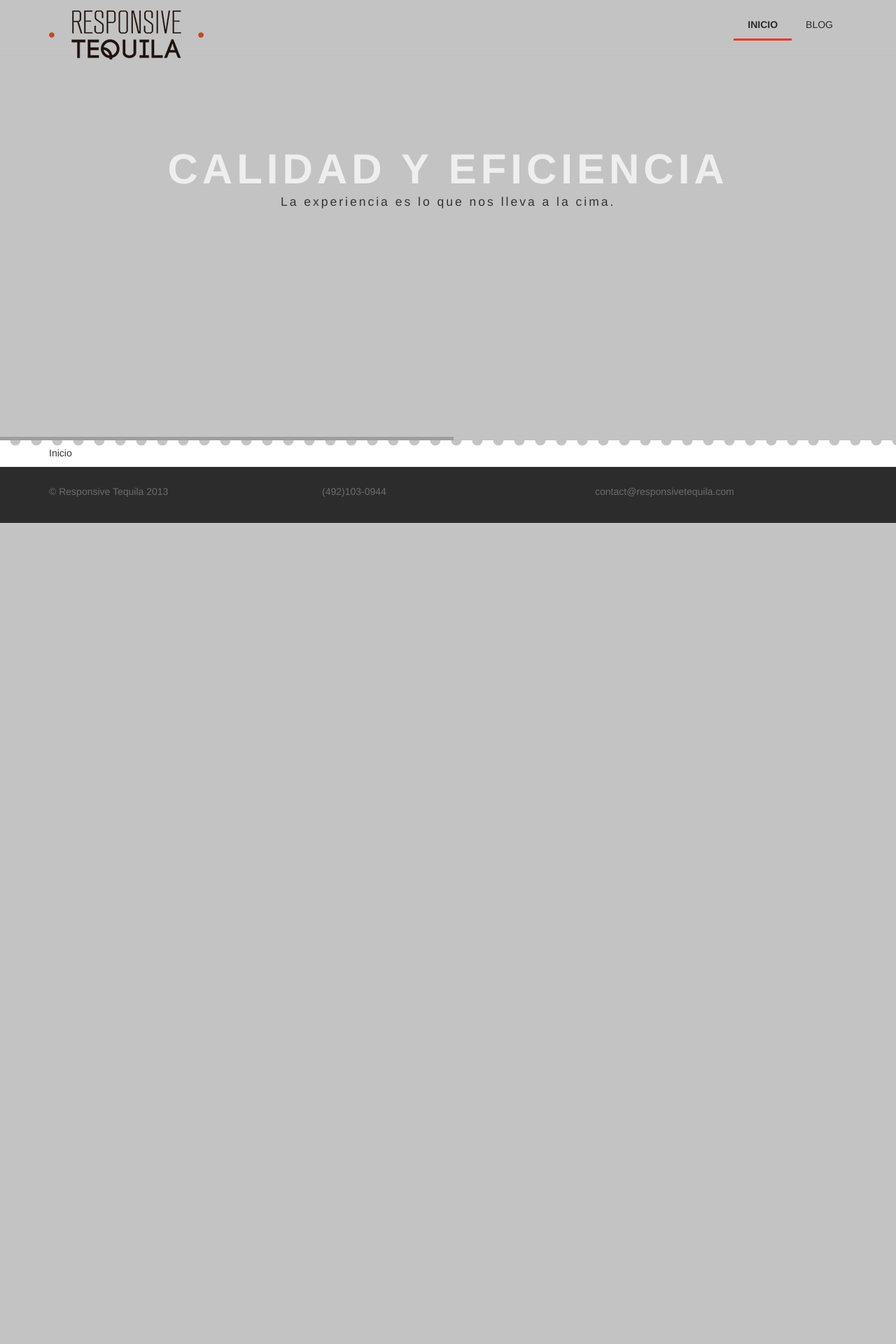
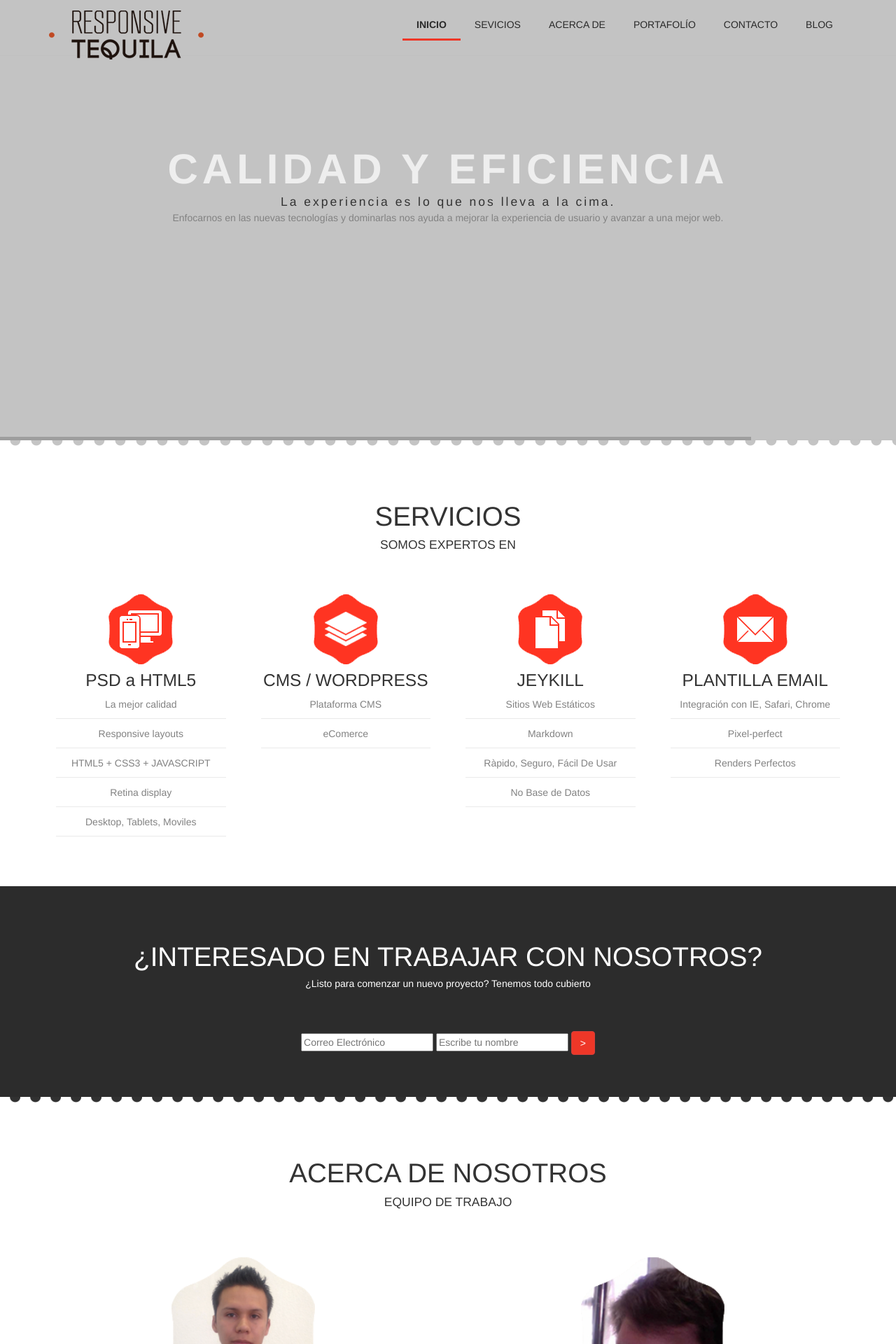
Before and after one commit to DavidVazGuijarro/responsivetequila.github.io, a Jekyll site: the page built from _pages/inicio.html, in a window 1280 px wide. Shown: the top 1920 px of the page at 70% size. Built offline with Jekyll 4.4.1, drawn with Linux system fonts in a browser that asks for light colours; nearby versions of some CDN libraries; Markdown is read by kramdown in place of the engine named in the settings; comment, search, counter and statistics services are not loaded; before the commit the page ends 900 px from its top, so only the background shows below that; some of the changed text lies outside the part shown; grey boxes are pictures that could not be loaded.

Commit message:
pagina de inicio

```diff
--- a/_includes/footer.html
+++ b/_includes/footer.html
@@ -1,16 +1,14 @@
-    </div>
-  </div>
-</div>
 <footer>
   <div class="container colorGray">
     <div class="row">
-      <div class="col-xs-4 col-sm-4 col-md-4 col-ls-4">
+      <div class="space"></div>
+      <div class="col-xs-12 col-sm-4 col-md-4 col-ls-4">
         <p>&copy; Responsive Tequila 2013</p>
       </div>
-      <div class="col-xs-4 col-sm-4 col-md-4 col-ls-4">
+      <div class="col-xs-12 col-sm-4 col-md-4 col-ls-4">
         <p>(492)103-0944</p>
       </div>
-      <div class="col-xs-4 col-sm-4 col-md-4 col-ls-4">
+      <div class="col-xs-12 col-sm-4 col-md-4 col-ls-4">
         <p>contact@responsivetequila.com</p>
       </div>
     </div>
--- a/_includes/header.html
+++ b/_includes/header.html
@@ -38,7 +38,11 @@
     </div>
     <div class="navbar-collapse collapse">
       <ul class="nav navbar-nav">
-        <li {% if location == 'inicio' %} class="active" {% endif %}><a href="/inicio/">INICIO</a></li>
+        <li {% if location == 'inicio' %} class="active" {% endif %}><a href="/inicio/#inicio">INICIO</a></li>
+        <li><a href="/inicio/#servicios">SEVICIOS</a></li>
+        <li><a href="/inicio/#acerca">ACERCA DE</a></li>
+        <li><a href="/inicio/#portafolio">PORTAFOLÍO</a></li>
+        <li><a href="/inicio/#contacto">CONTACTO</a></li>
         <li {% if location == 'blog' %} class="active" {% endif %}><a href="/blog/">BLOG</a></li>
       </ul>
     </div>
@@ -76,6 +80,3 @@
   </div>
 </div>
 <div class="dotted1"></div>
-<div class="row background-white">
-  <div class="container">
-    <div class="row">
--- a/_layouts/default_full.html
+++ b/_layouts/default_full.html
@@ -1,5 +1,5 @@
 {% include header.html %}
-<div class="col-xs-12 col-sm-12 col-md-12 col-ls-12">
+<div class="without-padding col-xs-12 col-sm-12 col-md-12 col-ls-12">
 	{{ content }}
 </div>
 {% include footer.html %}
--- /dev/null
+++ b/_pages/inicio.html
@@ -0,0 +1,221 @@
+---
+permalink: /inicio/
+layout:    default_full
+title:     Responsive Tequila
+---
+<section id="servicios" class="background-white text-center">
+  <div class="container">
+    <h2>SERVICIOS</h2>
+    <h5>SOMOS EXPERTOS EN</h5>
+    <div class="space"></div>
+    <div class="row">
+      <div class="col-xs-12 col-sm-3 col-md-3 col-ls-3">
+        <img src="/assets/css/images/psdtohtml.png" width="100">
+        <h4>PSD a HTML5</h4>
+        <div class="colorLightGray">
+          <p>La mejor calidad</p><hr>
+          <p>Responsive layouts</p><hr>
+          <p>HTML5 + CSS3 + JAVASCRIPT</p><hr>
+          <p>Retina display</p><hr>
+          <p>Desktop, Tablets, Moviles</p><hr>
+        </div>
+      </div>
+      <div class="col-xs-12 col-sm-3 col-md-3 col-ls-3">
+        <img src="/assets/css/images/cms.png" width="100">
+        <h4>CMS / WORDPRESS</h4>
+        <div class="colorLightGray">
+          <p>Plataforma CMS</p><hr>
+          <p>eComerce</p><hr>
+        </div>
+      </div>
+      <div class="col-xs-12 col-sm-3 col-md-3 col-ls-3">
+        <img src="/assets/css/images/jekyll.png" width="100">
+        <h4>JEYKILL</h4>
+        <div class="colorLightGray">
+          <p>Sitios Web Estáticos</p><hr>
+          <p>Markdown</p><hr>
+          <p>Ràpido, Seguro, Fácil De Usar</p><hr>
+          <p>No Base de Datos</p><hr>
+        </div>
+      </div>
+      <div class="col-xs-12 col-sm-3 col-md-3 col-ls-3">
+        <img src="/assets/css/images/email.png" width="100">
+        <h4>PLANTILLA EMAIL</h4>
+        <div class="colorLightGray">
+          <p>Integración con IE, Safari, Chrome</p><hr>
+          <p>Pixel-perfect</p><hr>
+          <p>Renders Perfectos</p><hr>
+        </div>
+      </div>
+    </div>
+  </div>
+</section>
+<section id="workwithus" class="background-blackGray text-center">
+  <div class="container">
+    <div class="row">
+      <div class="col-xs-12 col-sm-12 col-md-12 col-ls-12">
+        <h2>¿INTERESADO EN TRABAJAR CON NOSOTROS?</h2>
+        <h6>¿Listo para comenzar un nuevo proyecto? Tenemos todo cubierto</h6>
+        <div class="space"></div>
+        <form class="form-inline">
+          <input type="text" placeholder="Correo Electrónico">
+          <input type="text" placeholder="Escribe tu nombre">
+          <button class="btn btn-large btn-danger" type="submit">></button>
+        </form>
+      </div>
+    </div>
+  </div>
+</section>
+<div class="dotted2"></div>
+<section id="acerca" class="background-white text-center">
+  <div class="container">
+    <h2>ACERCA DE NOSOTROS</h2>
+    <h5>EQUIPO DE TRABAJO</h5>
+    <div class="space"></div>
+    <div class="row">
+      <div class="col-xs-12 col-sm-6 col-md-6 col-ls-6">
+        <img src="/assets/css/images/leonel.png" width="240">
+        <h4>LEONEL PEREA</h4>
+        <div class="colorLightGray">
+          <h6>Front-End / Diseñador</h6>
+          <div>
+            <a href="#"><img src="/assets/css/images/profile_facebook.png" width="25"></a>
+            <a href="#"><img src="/assets/css/images/profile_linkedin.png" width="25"></a>
+            <a href="#"><img src="/assets/css/images/profile_twitter.png" width="25"></a>
+          </div>
+        </div>
+      </div>
+      <div class="col-xs-12 col-sm-6 col-md-6 col-ls-6">
+        <img src="/assets/css/images/antonio.png" width="240">
+        <h4>ANTONIO CABRERA</h4>
+        <div class="colorLightGray">
+          <h6>Front-End</h6>
+          <div>
+            <a href="#"><img src="/assets/css/images/profile_facebook.png" width="25"></a>
+            <a href="#"><img src="/assets/css/images/profile_linkedin.png" width="25"></a>
+            <a href="#"><img src="/assets/css/images/profile_twitter.png" width="25"></a>
+          </div>
+        </div>
+      </div>
+    </div>
+    <div class="space"></div>
+    <div class="row text-left">
+      <div class="col-xs-12 col-sm-6 col-md-6 col-ls-6">
+        <h5>NUESTRAS HABILIDADES</h5>
+        <h6>HTML5</h6>
+        <div class="progress">
+	        <div class="progress-bar progress-bar-danger" role="progressbar" aria-valuenow="95" aria-valuemin="0" aria-valuemax="100" style="width: 95%">
+	          <span class="sr-only">95%</span>
+	        </div>
+        </div>
+        <h6>CSS3</h6>
+        <div class="progress">
+	        <div class="progress-bar progress-bar-danger" role="progressbar" aria-valuenow="96" aria-valuemin="0" aria-valuemax="100" style="width: 96%">
+	          <span class="sr-only">96%</span>
+	        </div>
+	    </div>
+        <h6>JAVASCRIPT</h6>
+        <div class="progress">
+	        <div class="progress-bar progress-bar-danger" role="progressbar" aria-valuenow="85" aria-valuemin="0" aria-valuemax="100" style="width: 85%">
+	          <span class="sr-only">85%</span>
+	        </div>
+	    </div>
+        <h6>WORDPRESS</h6>
+        <div class="progress">
+	        <div class="progress-bar progress-bar-danger" role="progressbar" aria-valuenow="90" aria-valuemin="0" aria-valuemax="100" style="width: 90%">
+	          <span class="sr-only">90%</span>
+	        </div>
+	    </div>
+        <h6>JEYKIL</h6>
+        <div class="progress">
+	        <div class="progress-bar progress-bar-danger" role="progressbar" aria-valuenow="80" aria-valuemin="0" aria-valuemax="100" style="width: 80%">
+	          <span class="sr-only">80%</span>
+	        </div>
+	    </div>
+      </div>
+      <div class="col-xs-12 col-sm-6 col-md-6 col-ls-6">
+        <h5>¿POR QUÉ NOSOTROS?</h5>
+        <p>RESPONSIVE TEQUILA proporciona una conversión rápida y de la alta calidad en el diseño gráfico Web en HTML y sus extensiones, así como servicios de desarrollo personalizado de servicio completo para una variedad de plataformas CMS como WordPress.<br /><br />Hemos afinado nuestro proceso para alcanzar el nivel de expectativas que nuestros clientes merecen. Garantizamos que con el trabajo realizado se obtendrá una sonrisa.</p>
+      </div>
+    </div>
+  </div>
+</section>
+<section id="cotizador" class="background-blackGray text-center">
+  <div class="container">
+    <div class="row">
+      <div class="col-xs-12 col-sm-12 col-md-12 col-ls-12">
+        <h2>COTIZADOR EN LÍNEA</h2>
+        <h6>Comienza tu orden ahora mismo</h6>
+        <a href="https://docs.google.com/spreadsheet/ccc?key=0Aq-vXiHW8Z9rdDFMVDRtVmpscGU3Ujk1WWtBLVN4b1E&usp=sharing" target="_blank"><button class="btn btn-large btn-danger" type="submit">></button></a>
+      </div>
+    </div>
+  </div>
+</section>
+<div class="dotted2"></div>
+<section id="portafolio" class="background-white text-center">
+  <div class="container">
+    <h2>PORTAFOLÍO</h2>
+    <h5>VER NUESTROS ÚLTIMOS PROYECTOS</h5>
+    <div class="space"></div>
+    <div class="row-fluid">
+      <a href="http://pyrotarget.pyrosmart.mx/" target="_blank"><img src="/assets/css/images/portafolio_pyrotarget.png" width="210"></a>
+      <a href="http://pyrosmart.mx/" target="_blank"><img src="/assets/css/images/portafolio_pyrosmart.png" width="210"></a>
+      <a href="http://amolamineria.outletminero.org/" target="_blank"><img src="/assets/css/images/portafolio_amolamineria.png" width="210"></a>
+      <a href="http://outletminero.org/" target="_blank"><img src="/assets/css/images/portafolio_outletminero.png" width="210"></a>
+      <a href="http://divento.com/" target="_blank"><img src="/assets/css/images/portafolio_divento.png" width="210"></a>
+      <a href="http://www.servicio-automotriz-abdul.com/" target="_blank"><img src="/assets/css/images/portafolio_abdul.png" width="210"></a>
+      <a href="http://elbelduque.mx/" target="_blank"><img src="/assets/css/images/portafolio_elbelduque.png" width="210"></a>
+      <a href="http://pyroworld.mx/prototipo/index.php" target="_blank"><img src="/assets/css/images/portafolio_pyroworld.png" width="210"></a>
+      <a href="http://ljz.mx/" target="_blank"><img src="/assets/css/images/portafolio_ljz.png" width="210"></a>
+      <a href="http://beautyskin.mx/" target="_blank"><img src="/assets/css/images/portafolio_beautyskin.png" width="210"></a>
+      <a href="http://fastprinter.ileonel.com/" target="_blank"><img src="/assets/css/images/portafolio_fastprinter.png" width="210"></a>
+      <a href="http://segundocursointernacional.com/" target="_blank"><img src="/assets/css/images/portafolio_segundocurso.png" width="210"></a>
+      <a href="http://responsivetequila.mx/refrizone/" target="_blank"><img src="/assets/css/images/portafolio_refrizone.png" width="210"></a>
+      <a href="http://funciones.de/Zacatecas" target="_blank"><img src="/assets/css/images/portafolio_funcionesde.png" width="210"></a>
+    </div>
+  </div>
+</section>
+<section id="satisfechos" class="background-blackGray text-center">
+  <div class="container">
+    <div class="row colorGray">
+      <div class="col-xs-12 col-sm-4 col-md-4 col-ls-4">
+        <img src="/assets/css/images/proyectosCompletados.png" width="103">
+        <h4>15+</h4>
+        <h6>PROYECTOS COMPLETADOS</h6>
+      </div>
+      <div class="col-xs-12 col-sm-4 col-md-4 col-ls-4">
+        <img src="/assets/css/images/mensajesEnviados.png" width="103">
+        <h4>3</h4>
+        <h6>MENSAJES ENVIADOS</h6>
+      </div>
+      <div class="col-xs-12 col-sm-4 col-md-4 col-ls-4">
+        <img src="/assets/css/images/clientesSatisfechos.png" width="103">
+        <h4>20+</h4>
+        <h6>CLIENTES SATISFECHOS</h6>
+      </div>
+    </div>
+  </div>
+</section>
+<div class="dotted2"></div>
+<section id="contacto" class="background-white text-center">
+  <div class="container">
+    <h2>CONTACTO</h2>
+    <h5>¿TIENES ALGUNA IDEA? MANDANOS UNA LÍNEA!</h5>
+    <div class="space"></div>
+    <form id="ajax-contact-form" class="form-signin">
+      <span class="col-xs-12 col-sm-5 col-md-5 col-ls-5 text-left">
+        <h5>NOMBRE</h5>
+        <input type="text" class="input-block-level" name="name"  placeholder="">
+        <h5>EMAIL</h5>
+        <input type="text" class="input-block-level" name="email" placeholder="">
+        <h5>ASUNTO</h5>
+        <input type="text" class="input-block-level" name="subject" placeholder="">
+      </span>
+      <span class="col-xs-12 col-sm-6 col-md-6 col-ls-6 text-left">
+        <h5>MENSAJE</h5>
+        <textarea rows="6" class="width-100" name="message"></textarea>
+        <button class="btn btn-large btn-danger width-100" type="submit">Enviar</button>
+      </span>
+    </form>
+  </div>
+</section>
--- a/_pages/inicio.md
+++ /dev/null
@@ -1,8 +0,0 @@
----
-permalink: /inicio/
-layout:    default_full
-title:     Responsive Tequila
-noindex:   true
----
-
-Inicio
--- a/assets/css/custom.css
+++ b/assets/css/custom.css
@@ -83,6 +83,8 @@
 }
 .background-blackGray{
   background-color: #2c2c2c;
+}
+.background-blackGray h2, .background-blackGray h6{
   color: #ffffff;
 }
 .colorLightGray{
@@ -91,7 +93,7 @@
 .colorBlackGray{
   color: #2c2c2c;
 }
-.colorGray{
+.colorGray h4, .colorGray h6{
   color: #6c6c6c;
 }
 .width-100{
@@ -133,6 +135,9 @@
   color: #2a2a2a;
   font-weight: bold;
 }
+.without-padding{
+  padding: 0;
+}
 .row-fluid img{
   margin: 30px 0 30px 30px;
 }
```
Also changed, not shown: _layouts/default.html (+9 -3 lines), _pages/about.md (+0 -1 lines).
